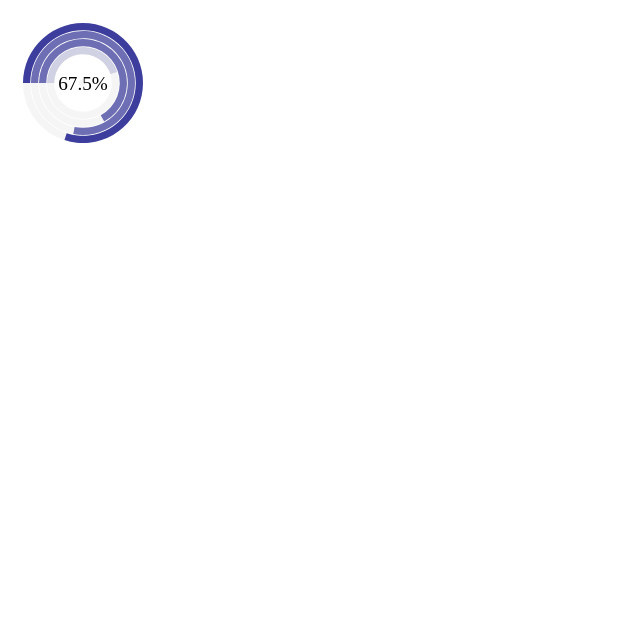
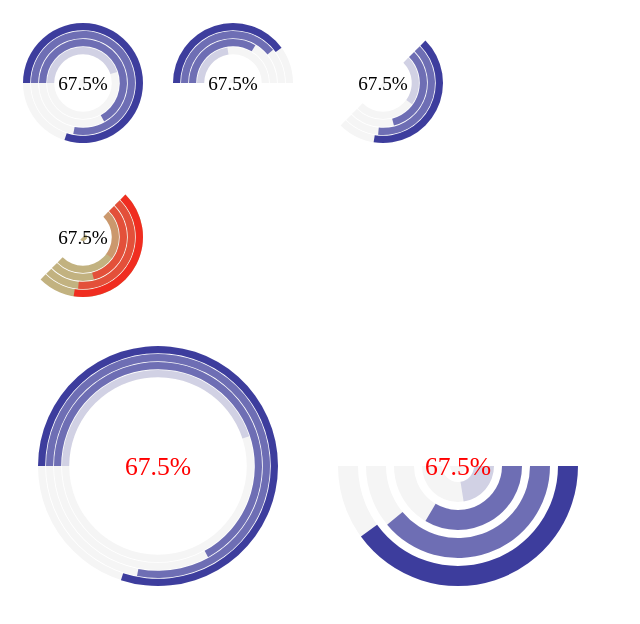
Before and after one commit to ghotala/gauge-chart, a website: page src/public/index.html in a window 1280 px wide. Shown: the whole page, without its empty margins (0-640 px from the left). Drawn offline with nearby package versions, Linux system fonts and the light colour scheme; animation ran at ten frames a second.

Commit message:
Add options and styling examples to index.html

```diff
--- a/src/public/index.html
+++ b/src/public/index.html
@@ -8,8 +8,30 @@
         <meta name="viewport" content="width=device-width, initial-scale=1">
 
         <link rel="stylesheet" href="css/gauge-chart.css">
+		<style>
+			#red svg.gh-gauge-chart path.background {
+			fill: #C2B280; }
+			#red svg.gh-gauge-chart path.series {
+			fill: red; }
+
+#big svg.gh-gauge-chart {
+	width: 300px;
+	height: 300px;
+}
+
+#big svg.gh-gauge-chart g.gh-gauge-chart-main-layer {
+	transform: translate(150px, 150px) scale(0.8);;
+}
+
+ #big svg.gh-gauge-chart text.main-value {
+	fill: red;
+    font-size: 2em; }
+		</style>
     </head>
     <body>
+		<div id="regular"></div>
+		<div id="red"></div>
+		<div id="big"></div>
 		<script src="../../node_modules/d3/d3.js"></script>
         <script src="js/gauge-chart.js"></script>
 		<script>
@@ -35,18 +57,50 @@
 		}
 
 		var options = {
-			target: d3.select('body')[0][0],
+			target: d3.select('#regular')[0][0],
 			data: generateData([2,4], [10, 90], [1,5]),//[{id: 1, value: 10}, {id: 2, value: 20}, {id: 3, value: 50}],
 			animation: {
 					animate: true
 			},
 		};
 
-		var chart = GaugeChart(options);
+		var chartFull = GaugeChart(options);
+		options.renderHalfCircle = true;
+		var chartHalf = GaugeChart(options);
+		options.startAngle = Math.PI / 4;
+		var chartHalfHalfOne = GaugeChart(options);
+
+		options.target = d3.select('#red')[0][0];
+		var chartHalfHalfOneRed = GaugeChart(options);
+
+		delete options.startAngle;
+		delete options.renderHalfCircle;
+		options.target = d3.select('#big')[0][0];
+		var chartBig = GaugeChart(options);
+
+		options.renderHalfCircle = true;
+		options.startAngle = Math.PI / 2;
+		options.seriesThickness = 25;
+		options.seriesSeparation = 10;
+		var chartBigThick = GaugeChart(options);
 
 		setInterval(function() {
-			chart.data(generateData([2,4], [10, 90], [1,5]));
-			chart.update();
+			var data = generateData([2,4], [10, 90], [1,5]);
+			chartFull.data(data);
+			chartFull.update();
+			chartHalf.data(data);
+			chartHalf.update();
+			chartHalfHalfOne.data(data);
+			chartHalfHalfOne.update();
+
+			chartHalfHalfOneRed.data(data);
+			chartHalfHalfOneRed.update();
+
+			chartBig.data(data);
+			chartBig.update();
+
+			chartBigThick.data(data);
+			chartBigThick.update();
 		}, 2500);
 		</script>
     </body>
```
